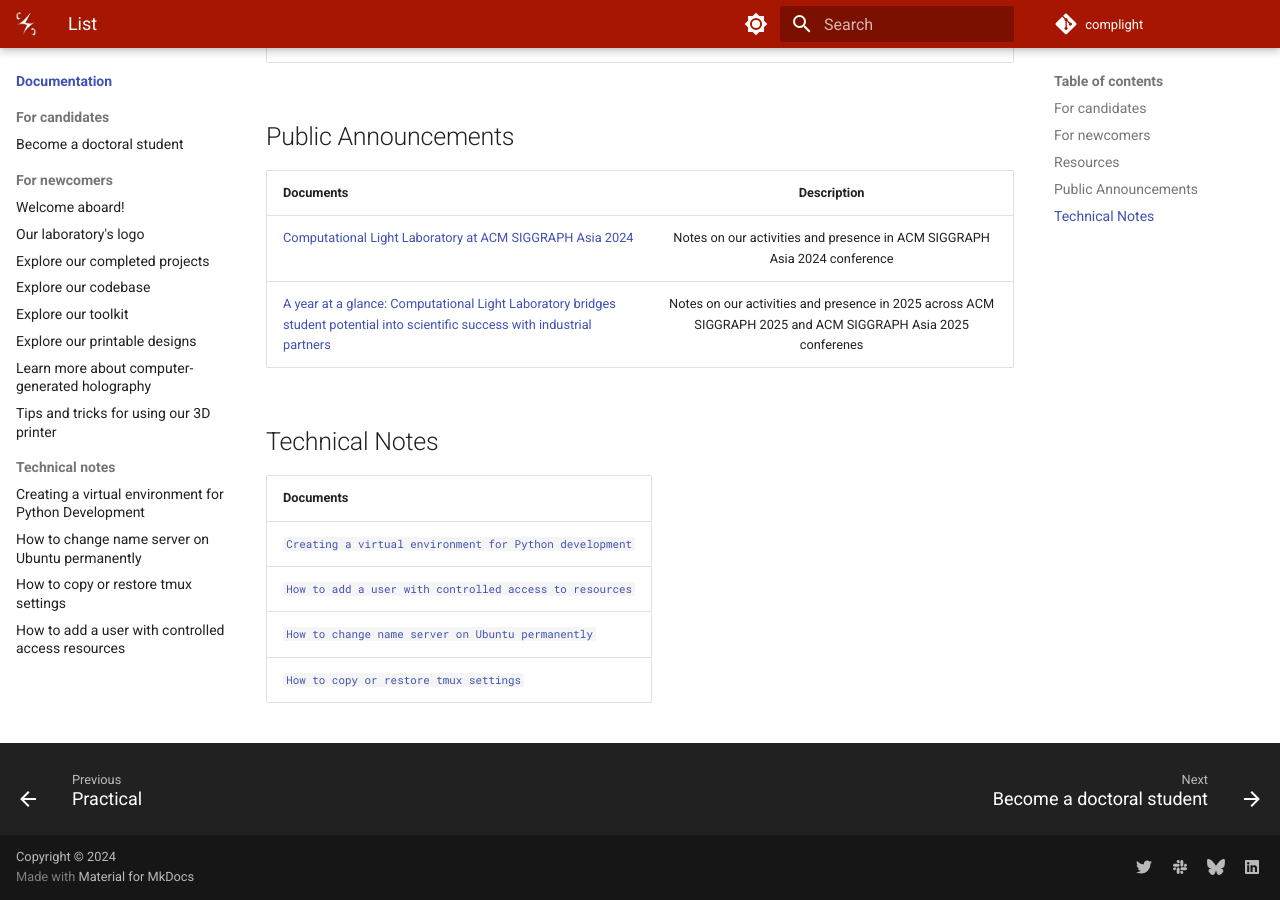
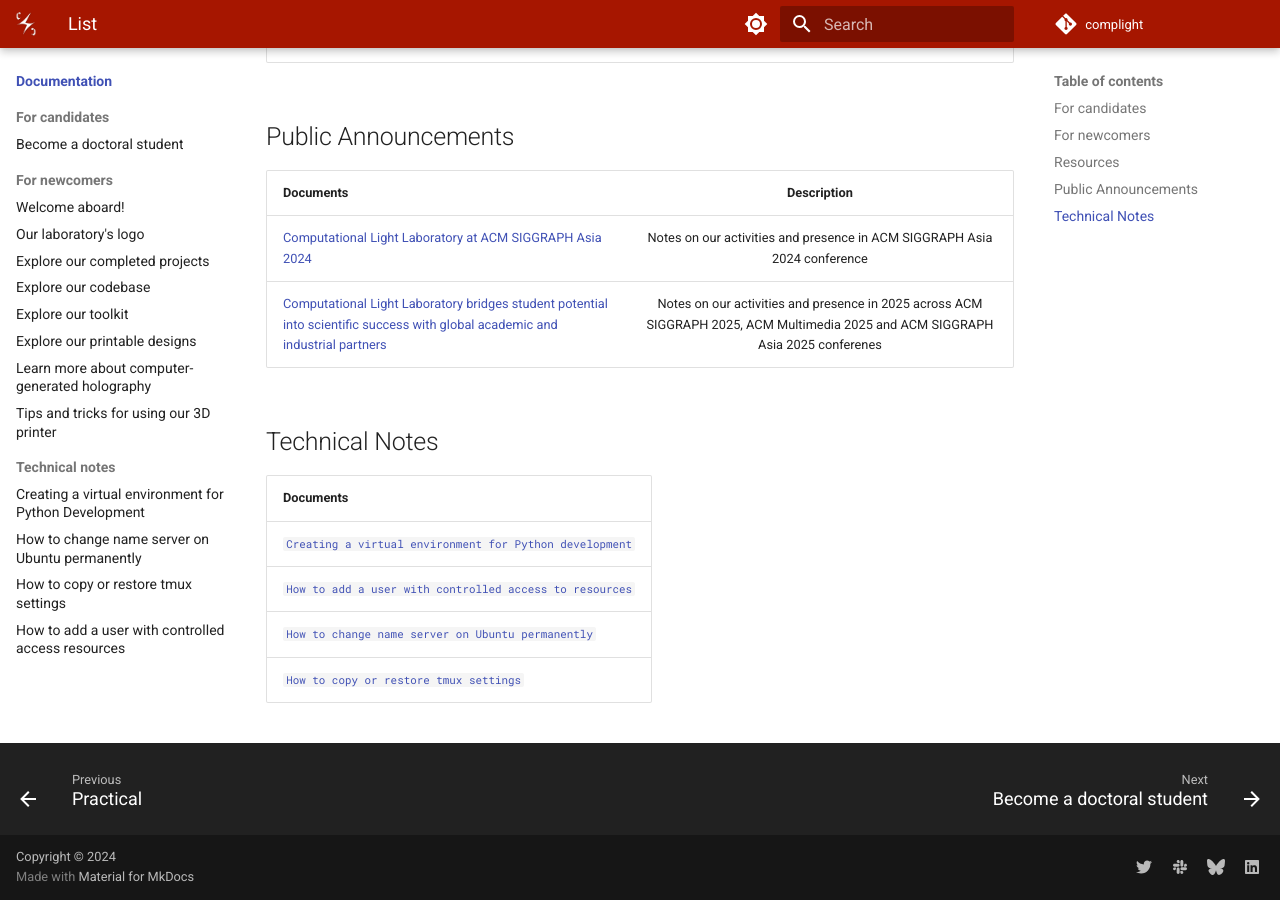
Before and after one commit to complight/complight.github.io, an MkDocs documentation site: the page built from docs/documentation/index.md, in a window 1280 px wide and 900 px high, scrolled down 1431 px. Built offline with MkDocs 1.6.1 and Material for MkDocs 9.7.7, drawn with Linux system fonts in a browser that asks for light colours.

Commit message:
Updating the documentation.

```diff
--- a/docs/documentation/index.md
+++ b/docs/documentation/index.md
@@ -31,7 +31,7 @@ These documents vary in their topics, from workplace guidances to technical dige
 | Documents | Description   |
 | ------------- |:-------------:|
 | [Computational Light Laboratory at ACM SIGGRAPH Asia 2024](./siggraph_asia_2024.md) | Notes on our activities and presence in ACM SIGGRAPH Asia 2024 conference |
-| [A year at a glance: Computational Light Laboratory bridges student potential into scientific success with industrial partners](./year_at_a_glance_2025.md) | Notes on our activities and presence in 2025 across ACM SIGGRAPH 2025 and ACM SIGGRAPH Asia 2025 conferenes |
+| [Computational Light Laboratory bridges student potential into scientific success with global academic and industrial partners](./year_at_a_glance_2025.md) | Notes on our activities and presence in 2025 across ACM SIGGRAPH 2025, ACM Multimedia 2025 and ACM SIGGRAPH Asia 2025 conferenes |
 
 
 ## Technical Notes
```
